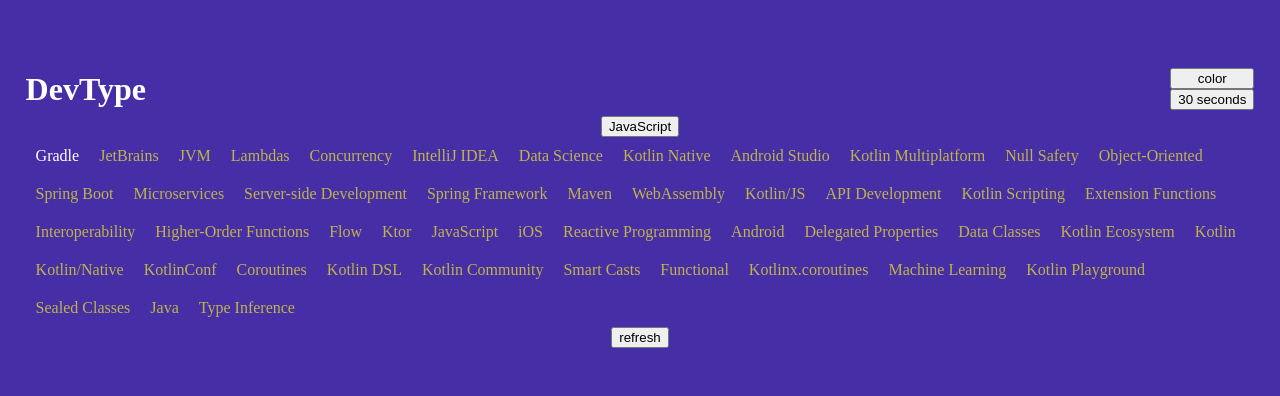
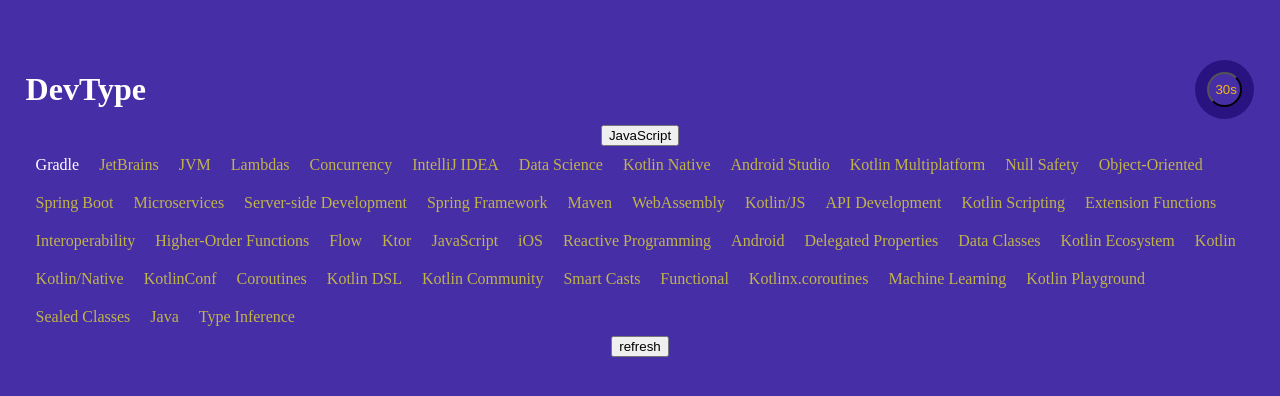
Before and after one commit to SouzaBernardo/dev-type-app, a React (Vite) app: page / in a window 1280 px wide. Shown: the part 192-588 px from the top of the page. Built offline with nearby package versions, Linux system fonts and the light colour scheme.

Commit message:
seconds counter selector

```diff
--- a/src/App.jsx
+++ b/src/App.jsx
@@ -1,9 +1,9 @@
 import { useState } from 'react'
-import { Select, SelectorSeconds, Words } from './components'
+import { Select, Selector, Words } from './components'
 
 import './App.css'
 import { useEffect } from 'react'
-import { MOCK_DATA } from './util/constant'
+import { MOCK_DATA, VALUES_TIME } from './util/constant'
 
 function App() {
 
@@ -105,7 +105,8 @@
     setIsTyping(false)
   }
 
-  function handleSeconds(value) {
+  function handleSeconds({ target }) {
+    const { value } = target
     setMaxTimeToType(value)
     setSeconds(value)
     setCanType(true)
@@ -125,8 +126,13 @@
       <header>
         <h1>DevType</h1>
         <div>
-          <button>color</button>
-          <SelectorSeconds seconds={seconds} setMax={handleSeconds} />
+          {/* <Selector>
+            <button>color</button>
+          </Selector> */}
+          <Selector
+            content={`${seconds}s`} >
+            {VALUES_TIME.map(item => <button key={item.value} value={item.value} onClick={handleSeconds}>{item.value}</button>)}
+          </Selector>
         </div>
       </header>
       <h2>
--- a/src/components/index.js
+++ b/src/components/index.js
@@ -1,3 +1,3 @@
 export { Words } from './words/words.components'
 export { Select } from './select/select.component'
-export { SelectorSeconds } from './seconds/seconds-selector.component'
+export { Selector } from './selector/selector.component'
--- a/src/components/seconds/seconds-selector.component.jsx
+++ /dev/null
@@ -1,26 +0,0 @@
-import { useState } from 'react'
-import './style.css'
-
-const TIMES = [3, 15, 30, 45, 60]
-
-export function SelectorSeconds({seconds, setMax}) {
-
-    const [show, setShow] = useState(false)
-
-    function handleSeconds({target}) {
-        const {value} = target
-        setMax(parseInt(value))
-        setShow(false)
-    }
-
-    return (
-        <div className='selector-seconds'>
-            <div className={`options show-${show}`}>
-                {
-                    TIMES.map(value => <button key={value} value={value} onClick={handleSeconds}>{value}</button>)
-                }
-            </div>
-            <button onClick={() => setShow(old => !old)}> {seconds} seconds</button>
-      </div>
-    )
-}
--- a/src/components/seconds/style.css
+++ /dev/null
@@ -1,23 +0,0 @@
-.options {
-    display: flex;
-    flex-direction: row;
-    align-items: center;
-
-    & button {
-        width: 30px;
-    }
-}
-
-.selector-seconds {
-    display: flex;
-    flex-direction: row;
-    align-items: center;
-}
-
-.show-false {
-    display: none;
-}
-
-.show-true {
-    display: flex;
-}
--- /dev/null
+++ b/src/components/selector/selector.component.jsx
@@ -0,0 +1,17 @@
+import { useState } from 'react'
+import './style.css'
+
+
+export function Selector({ content, children }) {
+
+    const [show, setShow] = useState(false)
+
+    return (
+        <div className='selector' onMouseLeave={() => setShow(false)} onMouseEnter={() => setShow(true)}>
+            <div className={`options show-${show}`} >
+                {children}
+            </div>
+            {content && <button>{content}</button>}
+        </div>
+    )
+}
--- /dev/null
+++ b/src/components/selector/style.css
@@ -0,0 +1,40 @@
+.options {
+    display: flex;
+    flex-direction: row;
+    align-items: center;
+
+    & button {
+        width: 30px;
+    }
+
+    & button:hover {
+        border-color: var(--primary-highlight-color-word);
+    }
+}
+
+.selector {
+    display: flex;
+    flex-direction: row;
+    align-items: center;
+    justify-content: center;
+    padding: 10px 10px;
+    background-color: var(--selector-backgroud-primary-color);
+    border-radius: 50px;
+    & button {
+        width: 35px;
+        height: 35px;
+        margin: 2px;
+        color: var(--primary-highlight-color-word);
+        background: none;
+        background-color: var(--background-primary-color);
+        border-radius: 100%;
+    }
+}
+
+.show-false {
+    display: none;
+}
+
+.show-true {
+    display: flex;
+}
--- a/src/index.css
+++ b/src/index.css
@@ -9,4 +9,5 @@
   --primary-color-word: #FFFFFF;
   --primary-color-word-ok: #A79463;
   --primary-color-word-wrong: #A53D3D;
+  --selector-backgroud-primary-color: #291380;
 }
--- a/src/util/constant.js
+++ b/src/util/constant.js
@@ -68,3 +68,5 @@
         "Type Inference"
     ]
 }
+
+export const VALUES_TIME = [ { value: 3 }, { value: 15 }, { value: 30 }, { value: 45 }, { value: 60 } ]
```
Also changed, not shown: src/components/select/select.component.jsx (+5 -7 lines).
